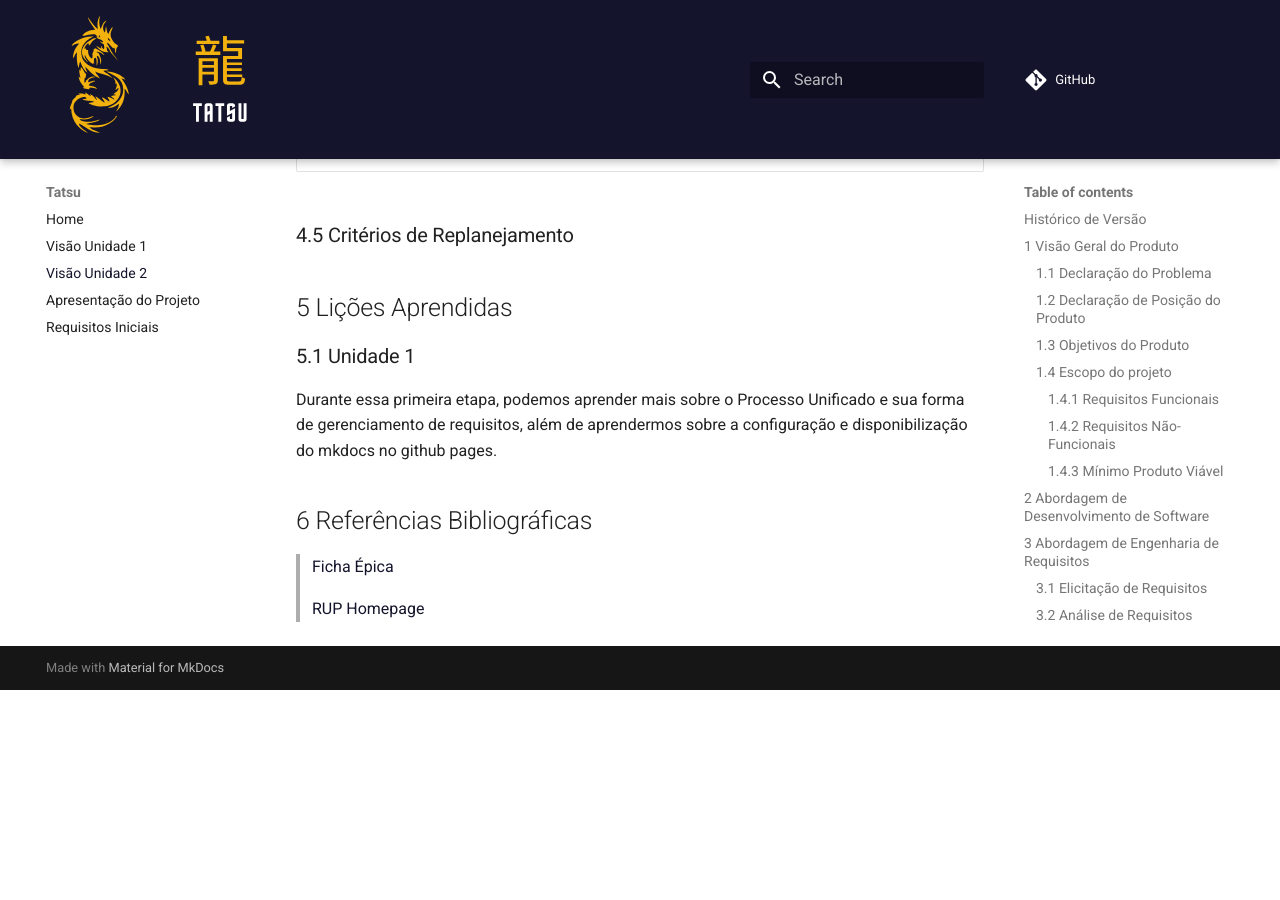
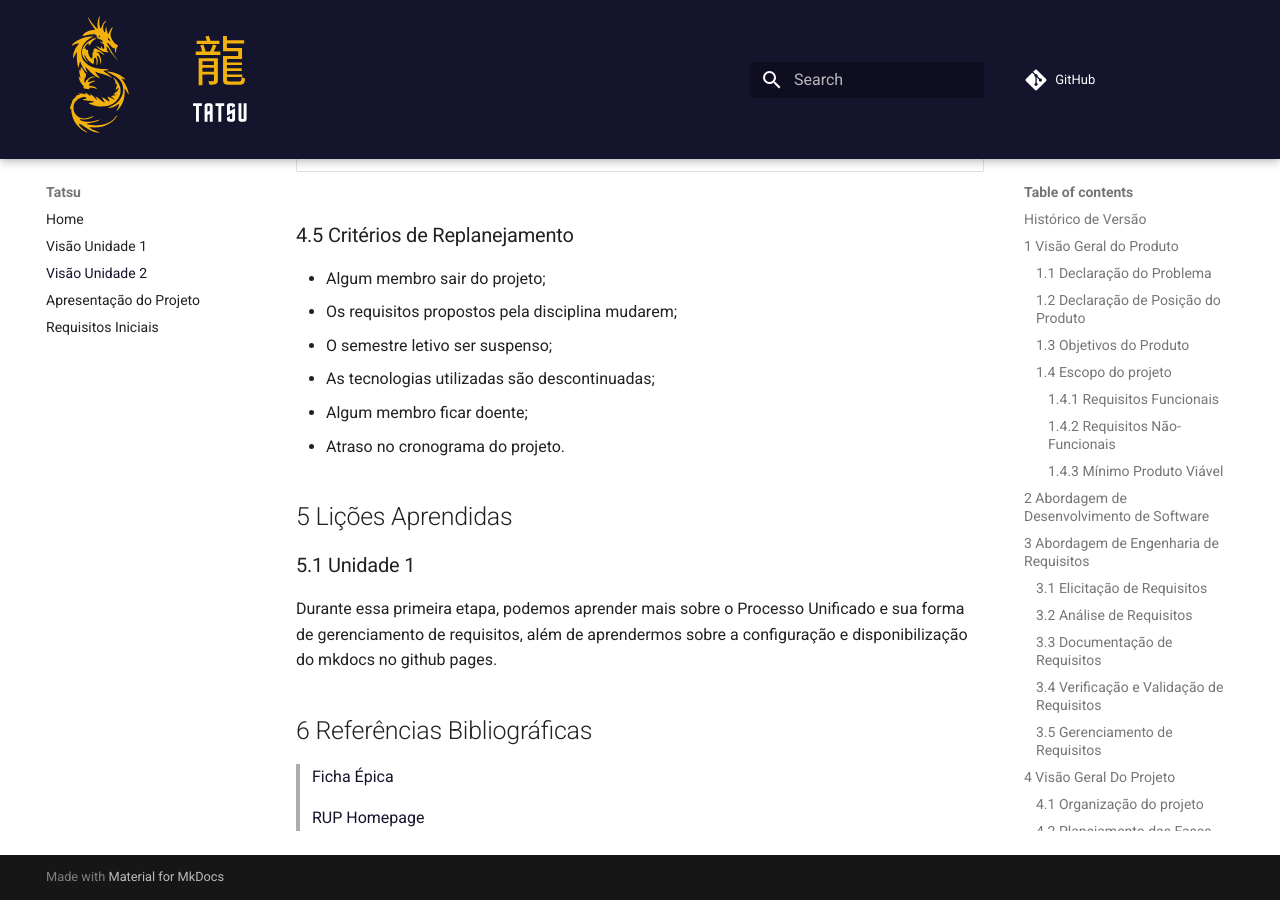
Before and after one commit to FGAUnB-REQ-GM/2021.2-Tatsu, an MkDocs documentation site: the page built from docs/visao2.md, in a window 1280 px wide and 900 px high, scrolled down 8820 px. Built offline with MkDocs 1.6.1 and Material for MkDocs 9.7.7, drawn with Linux system fonts in a browser that asks for light colours; comment, search, counter and statistics services are not loaded; before the commit the page ends 9510 px from its top, so only the background shows below that.

Commit message:
Adicao do topico 4.5

```diff
--- a/docs/visao2.md
+++ b/docs/visao2.md
@@ -181,6 +181,12 @@
 |Código desorganizado. | Gera dificuldade em dar manutenção no produto futuramente causando problemas aos desenvolvimento do projeto. | Organização durante o desenvolvimento sempre revisada por um pareamento.|
 
 ### 4.5 Critérios de Replanejamento
+* Algum membro sair do projeto;
+* Os requisitos propostos pela disciplina mudarem;
+* O semestre letivo ser suspenso;
+* As tecnologias utilizadas são descontinuadas;
+* Algum membro ficar doente;
+* Atraso no cronograma do projeto.
 
 ## 5 Lições Aprendidas
 
```
